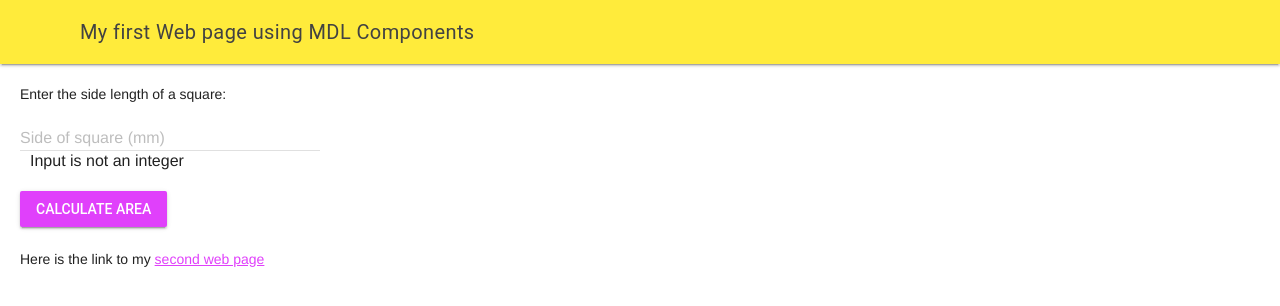
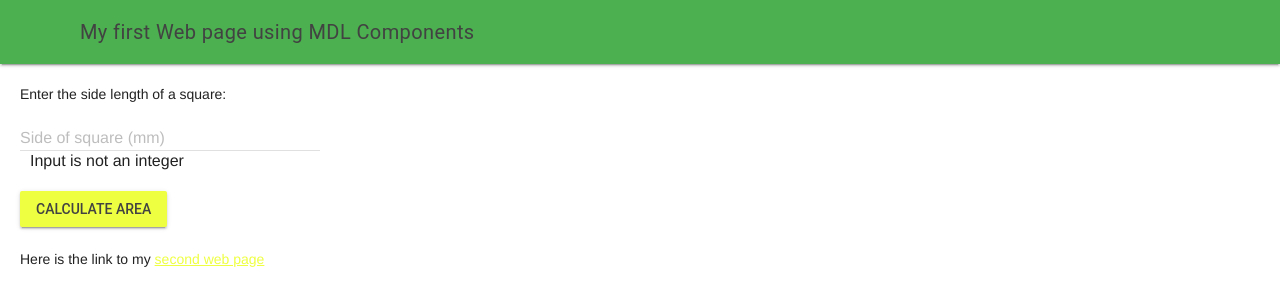
Before and after one commit to ICS20-Programming-Emilielsm/Unit1-05-HTML-MDL, a plain HTML site: page index.html in a window 1280 px wide. Drawn offline with nearby package versions, Linux system fonts and the light colour scheme.

Commit message:
colour change

```diff
--- a/index.html
+++ b/index.html
@@ -9,8 +9,8 @@
     <meta name="viewport" content="width=device-width, initial-scale=1.0">
 <!-- Google's MDL -->
     <link rel="stylesheet" href="https://fonts.googleapis.com/icon?family=Material+Icons">
-    <link rel="stylesheet" href="https://code.getmdl.io/1.3.0/material.yellow-purple.min.css">
-  <script defer scr="https://code.getmld.io/1.3.0/materail.min.js"</script>
+    <link rel="stylesheet" href="https://code.getmdl.io/1.3.0/material.green-lime.min.css" />
+    <script defer scr="https://code.getmld.io/1.3.0/materail.min.js"</script>
     <title>My First Web Page, with MDL </title>
   </head>
   <body>
```
